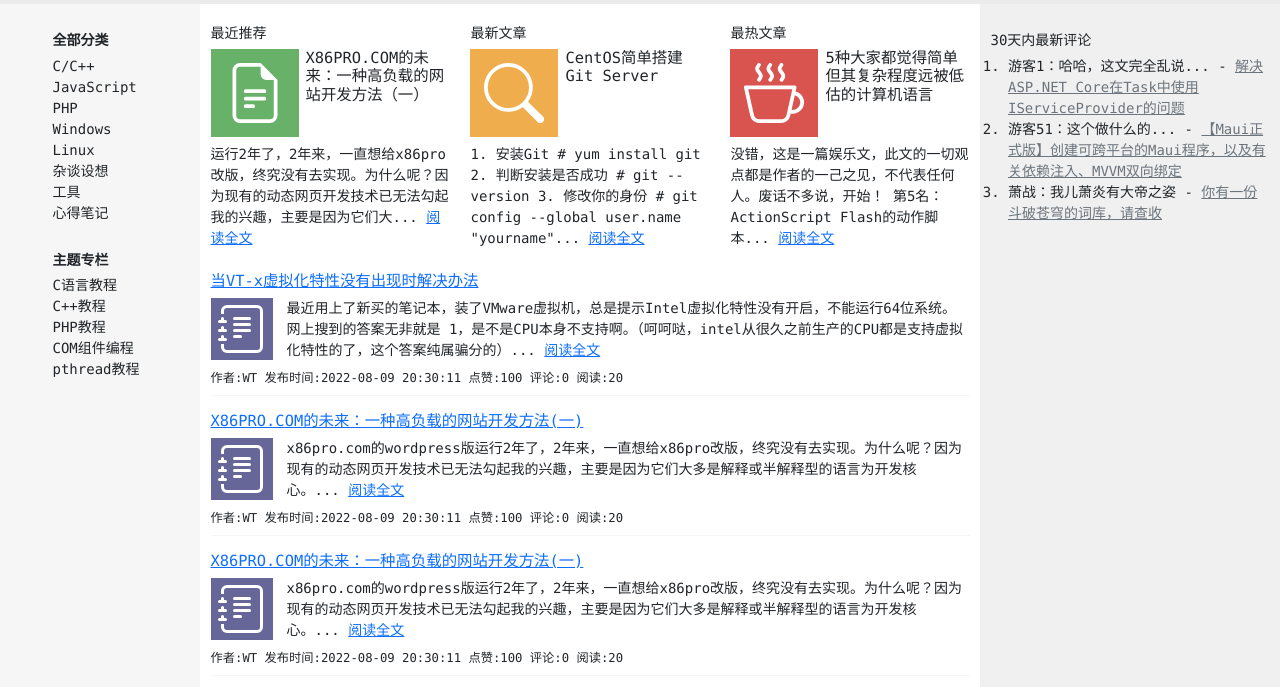
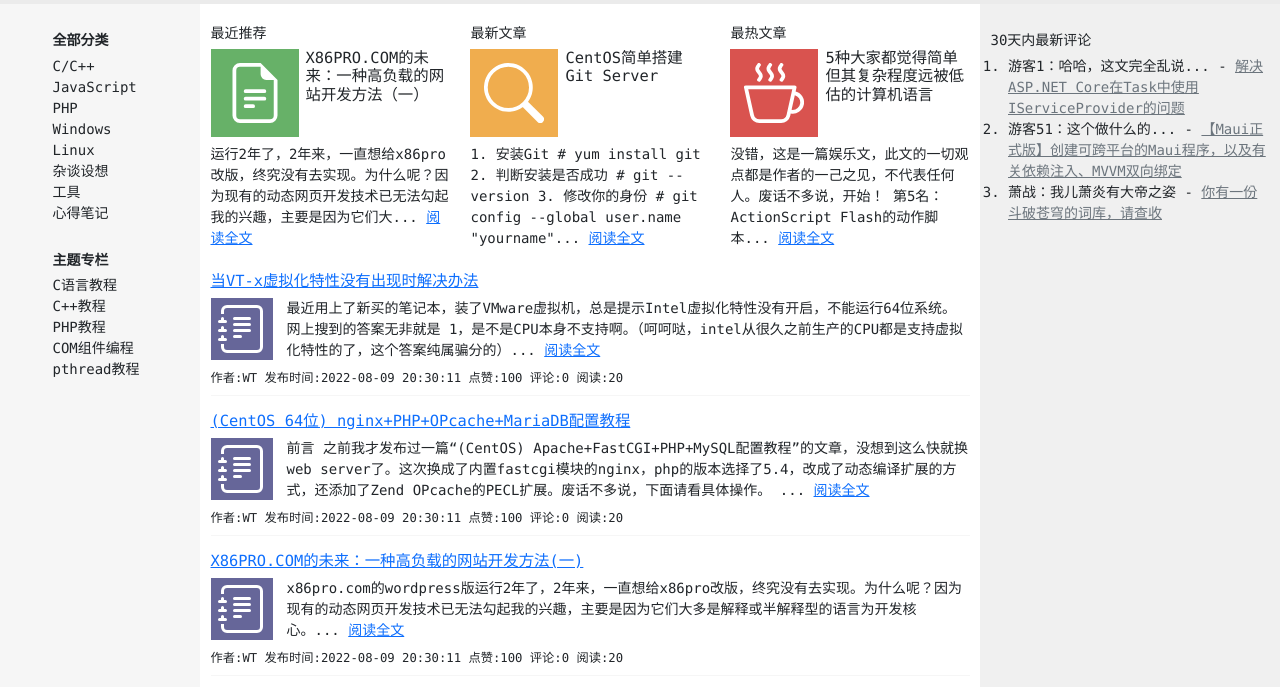
Before and after one commit to fastdo/blog, a plain HTML site: page index.html in a window 1280 px wide. Shown: the part 81-768 px from the top of the page. Drawn offline with Linux system fonts and the light colour scheme.

Commit message:
Signed-off-by: WT <zth555@qq.com>

```diff
--- a/index.html
+++ b/index.html
@@ -185,14 +185,17 @@
                 </div>
 
                 <div class="mt-3 pb-2" style="border-bottom: 1px solid #f6f6f6;">
-                    <h5><a href="#" style="font-size: 1.1rem;">X86PRO.COM的未来：一种高负载的网站开发方法(一)</a></h5>
+                    <h5><a href="#" style="font-size: 1.1rem;">(CentOS 64位) nginx+PHP+OPcache+MariaDB配置教程</a></h5>
                     <div>
                         <div style="float: left; background-color: #666699; color: white;" class="p-2 me-3 mb-2"><svg xmlns="http://www.w3.org/2000/svg" width="48" height="48" fill="currentColor" class="bi bi-journal-text" viewBox="0 0 16 16">
   <path d="M5 10.5a.5.5 0 0 1 .5-.5h2a.5.5 0 0 1 0 1h-2a.5.5 0 0 1-.5-.5zm0-2a.5.5 0 0 1 .5-.5h5a.5.5 0 0 1 0 1h-5a.5.5 0 0 1-.5-.5zm0-2a.5.5 0 0 1 .5-.5h5a.5.5 0 0 1 0 1h-5a.5.5 0 0 1-.5-.5zm0-2a.5.5 0 0 1 .5-.5h5a.5.5 0 0 1 0 1h-5a.5.5 0 0 1-.5-.5z"/>
   <path d="M3 0h10a2 2 0 0 1 2 2v12a2 2 0 0 1-2 2H3a2 2 0 0 1-2-2v-1h1v1a1 1 0 0 0 1 1h10a1 1 0 0 0 1-1V2a1 1 0 0 0-1-1H3a1 1 0 0 0-1 1v1H1V2a2 2 0 0 1 2-2z"/>
   <path d="M1 5v-.5a.5.5 0 0 1 1 0V5h.5a.5.5 0 0 1 0 1h-2a.5.5 0 0 1 0-1H1zm0 3v-.5a.5.5 0 0 1 1 0V8h.5a.5.5 0 0 1 0 1h-2a.5.5 0 0 1 0-1H1zm0 3v-.5a.5.5 0 0 1 1 0v.5h.5a.5.5 0 0 1 0 1h-2a.5.5 0 0 1 0-1H1z"/>
 </svg></div>
-                        <div>x86pro.com的wordpress版运行2年了，2年来，一直想给x86pro改版，终究没有去实现。为什么呢？因为现有的动态网页开发技术已无法勾起我的兴趣，主要是因为它们大多是解释或半解释型的语言为开发核心。... <a href="#">阅读全文</a></div>
+                        <div>前言
+
+之前我才发布过一篇“(CentOS) Apache+FastCGI+PHP+MySQL配置教程”的文章，没想到这么快就换web server了。这次换成了内置fastcgi模块的nginx，php的版本选择了5.4，改成了动态编译扩展的方式，还添加了Zend OPcache的PECL扩展。废话不多说，下面请看具体操作。
+... <a href="#">阅读全文</a></div>
                         <div class="clearfix"></div>
                     </div>
                     <small>
```
